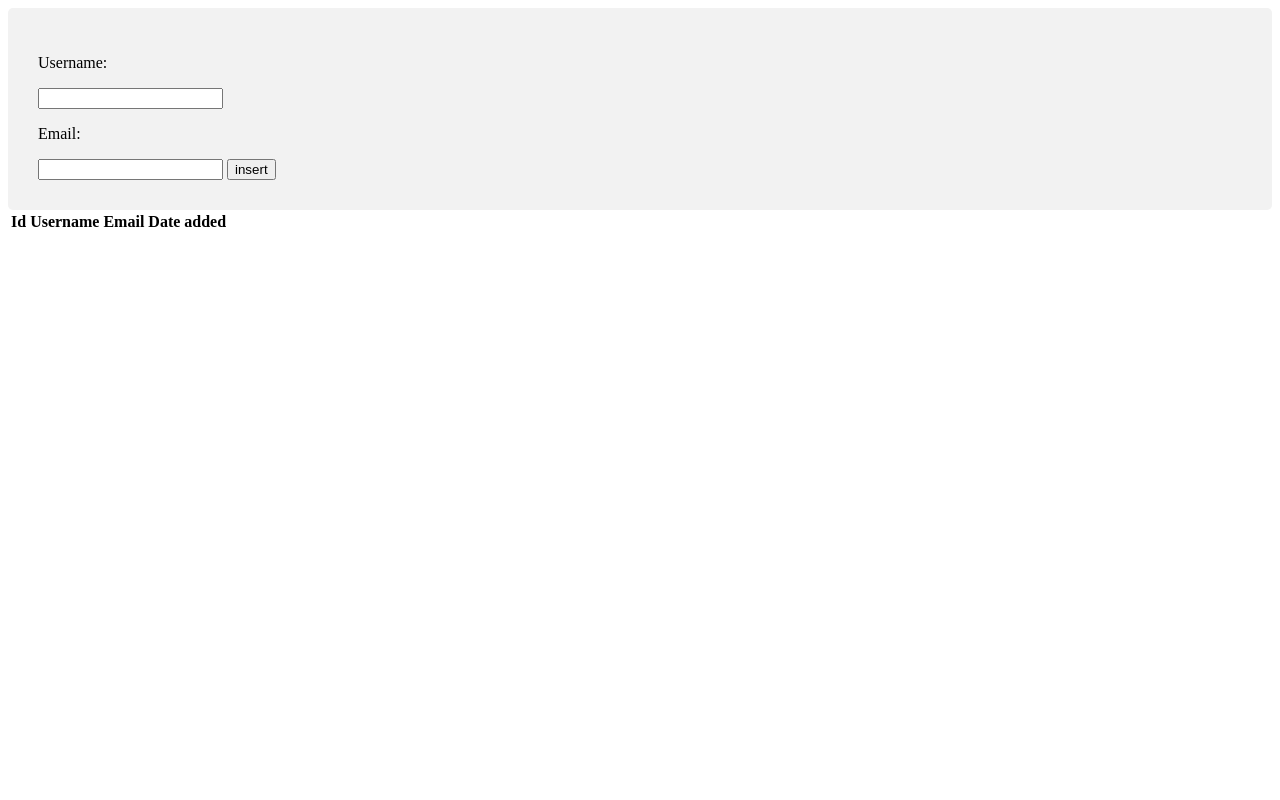
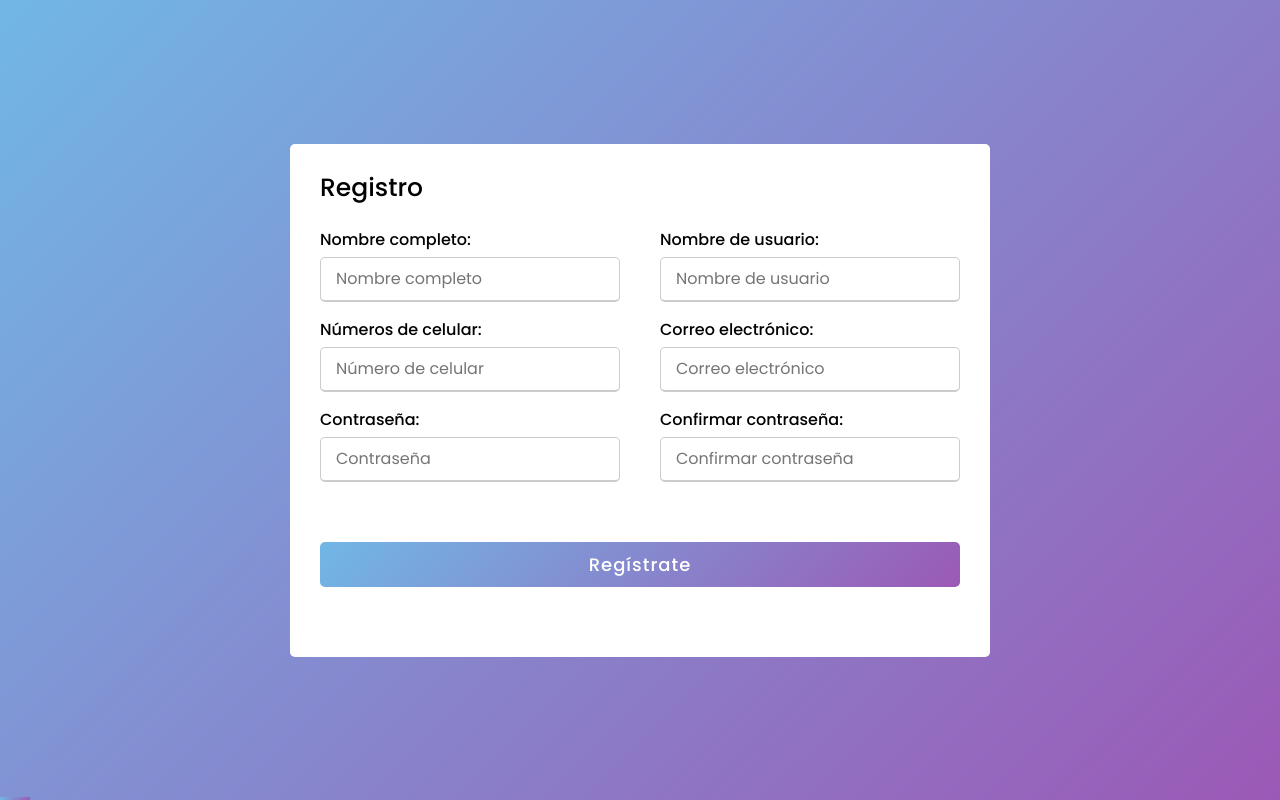
Before and after one commit to LuisFern873/Test, a Flask app: page /login in a window 1280 px wide. Run offline with Flask 2, Linux system fonts and the light colour scheme; lists and menus that the app fills with data are empty.

Commit message:
login css and migrate

```diff
--- a/app.py
+++ b/app.py
@@ -1,53 +1,94 @@
-from flask import Flask, render_template, request, redirect, url_for, jsonify
+from flask import Flask,render_template,request,abort,jsonify
 from flask_sqlalchemy import SQLAlchemy
+from flask_migrate import Migrate
 from datetime import datetime
 import sys
 
 app = Flask(__name__)
+db = SQLAlchemy(app)
+migrate = Migrate(app, db)
 
 URI = 'postgresql://postgres:conejowas12345@localhost:5432/test'
 app.config['SQLALCHEMY_DATABASE_URI'] = URI
 app.config['SQLALCHEMY_TRACK_MODIFICATIONS'] = False
 
-db = SQLAlchemy(app)
-
 class User(db.Model):
     __tablename__ = 'user'
-    id = db.Column(db.Integer, primary_key=True)
-    username = db.Column(db.String(80), unique=True, nullable=False)
-    email = db.Column(db.String(120), unique=True, nullable=False)
-    date_added = db.Column(db.DateTime(), default=datetime.utcnow)
+
+    id = db.Column(
+        db.Integer,
+        primary_key = True)
+
+    full_name = db.Column(
+        db.String(100),
+        nullable = False)
+
+    username = db.Column(
+        db.String(80),
+        unique = True,
+        nullable = False)
+
+    email = db.Column(
+        db.String(120),
+        unique = True,
+        nullable = False)
+
+    mobile_phone = db.Column(
+        db.String(20),
+        nullable = False)
+
+    password = db.Column(
+        db.String(200),
+        nullable = False)
+
+    date_added = db.Column(
+        db.DateTime(),
+        default = datetime.now)
 
     def __repr__(self):
-        return "id: {}\nusername: {}\nemail: {}\ndate_added: {}\n".format(self.id, self.username, self.email, self.date_added)
-
-db.create_all()
+        return "Username: {}".format(self.username)
 
 @app.route('/')
 def home():
     return render_template('home.html')
 
-# HTTP methods
 @app.route('/login', methods=["POST","GET"])
 def login():
-    user = User.query.filter(User.username == 'Luis')
-    print(user)
+    return render_template('login.html')
 
-    return render_template('login.html', users = User.query.all())
+@app.route('/users', methods=["POST","GET"])
+def users():
+    return render_template('users.html', users = User.query.all())
+
 
 @app.route('/login/user_added', methods=["POST","GET"])
 def login_new():
+    error = False
     response = {}
     try:
+        full_name = request.get_json()["fullname"]
         username = request.get_json()["username"]
         email = request.get_json()["email"]
+        mobile_phone = request.get_json()["phone"]
+        password = request.get_json()["password"]
 
-        user = User(username=username, email=email)
+        user = User(
+            full_name = full_name,
+            username = username,
+            email = email,
+            mobile_phone = mobile_phone,
+            password = password)
 
         db.session.add(user)
         db.session.commit()
+        # Esta acaa
+
+        response['fullname'] = user.full_name
         response['username'] = user.username
         response['email'] = user.email
+        response['phone'] = user.mobile_phone
+        response['password'] = user.password
+
     except Exception as exp:
         db.session.rollback()
         error = True
@@ -56,7 +97,10 @@ def login_new():
     finally:
         db.session.close()
 
-    return jsonify(response)
+    if error:
+        abort(500)
+    else:
+        return jsonify(response)
 
 if __name__ == "__main__":
     app.run(debug = True)
--- a/static/login.css
+++ b/static/login.css
@@ -1,6 +1,175 @@
-/* Style the container */
-.container {
+@import url('https://fonts.googleapis.com/css2?family=Poppins:wght@200;300;400;500;600&display=swap');
+
+*
+{
+    margin: 0;
+    padding: 0;
+    box-sizing: border-box;
+    font-family: 'Poppins', sans-serif;
+}
+
+body
+{
+    display: flex;
+    height: 100vh;
+    justify-content: center;
+    align-items: center;
+    background: linear-gradient(135deg,#71b7e6,#9b59b6);
+}
+
+.container
+{
+    max-width: 700px;
+    width: 100%;
+
+    background-color: #ffffff;
+
+    padding: 25px 30px;
     border-radius: 5px;
-    background-color: #f2f2f2;
-    padding: 30px;
 }
+
+.container .title
+{
+    font-size: 25px;
+    font-weight: 500;
+}
+
+.container .title::before
+{
+    content: '';
+    position: absolute;
+    left: 0;
+    bottom: 0;
+    height: 3px;
+    width: 30px;
+    background: linear-gradient(135deg,#71b7e6,#9b59b6);
+}
+
+.container form .user_details
+{
+    display: flex;
+    flex-wrap: wrap;
+    justify-content: space-between;
+    margin: 20px 0 12px 0;
+
+}
+
+form .user_details .input_box
+{
+    margin-bottom: 15px;
+    width: calc(100% / 2 - 20px);
+}
+
+.user_details .input_box .details
+{
+    display: block;
+    font-weight: 500;
+    margin-bottom: 5px;
+}
+
+/* Styles of Input Box */
+.user_details .input_box input
+{
+    height: 45px;
+    width: 100%;
+    outline: none;
+    border-radius: 5px;
+    border: 1px solid #ccc;
+    padding-left: 15px;
+    font-size: 16px;
+
+    border-bottom-width: 2px;
+    transition: all 0.3s ease;
+
+}
+
+.user_details .input_box input:focus,
+.user_details .input_box input:valid
+{
+    border-color: #9b59b6;
+}
+
+form .button
+{
+    height: 45px;
+    margin: 45px 0;
+}
+
+form .button input
+{
+    height: 100%;
+    width: 100%;
+    outline: none;
+
+    color: #fff;
+
+    border: none;
+
+    font-size: 18px;
+    font-weight: 500;
+    border-radius: 5px;
+    letter-spacing: 1px;
+
+    background: linear-gradient(135deg,#71b7e6,#9b59b6);
+}
+
+form .button input:hover
+{
+    background: linear-gradient(-135deg,#71b7e6,#9b59b6);
+    cursor: pointer;
+}
+
+
+/* Error Alert */
+/* The alert message box */
+
+.alert
+{
+    display: none;
+}
+
+#error
+{
+    padding: 20px;
+    background-color: #f44336; /* Red */
+    color: white;
+    margin-bottom: 15px;
+
+    border-radius: 5px;
+}
+
+/* The close button */
+.closebtn
+{
+    margin-left: 15px;
+    color: white;
+    font-weight: bold;
+    float: right;
+    font-size: 22px;
+    line-height: 20px;
+    cursor: pointer;
+    transition: 0.3s;
+}
+
+/* When moving the mouse over the close button */
+.closebtn:hover
+{
+    color: black;
+}
+
+/* WELCOME */
+
+.ad
+{
+    display: none;
+}
+
+#welcome
+{
+    padding: 20px;
+    background-color: #56f003; /* Red */
+    color: white;
+    margin-bottom: 15px;
+
+    border-radius: 5px;
+}
--- a/templates/login.html
+++ b/templates/login.html
@@ -7,69 +7,59 @@
 {% block body %}
 
 <div class="container">
+    <div class="title">Registro</div>
     <form id = 'form' action='/login/user_added' method="POST">
-        <p>Username:</p>
-        <input id = 'username' type="text" name="username"/>
-        <p>Email:</p>
-        <input id = 'email' type="text" name="email"/>
+        <div class="user_details">
 
-        <input type="submit" value="insert" />
-    </form>
+            <div class="input_box">
+                <span class="details">Nombre completo:</span>
+                <input id = 'fullname' type="text" name="fullname" placeholder="Nombre completo" required/>
             </div>
 
+            <div class="input_box">
+                <span class="details">Nombre de usuario:</span>
+                <input id = 'username' type="text" name="username" placeholder="Nombre de usuario" required/>
+            </div>
 
-<table>
-    <tr>
-        <th>Id</th>
-        <th>Username</th>
-        <th>Email</th>
-        <th>Date added</th>
-    </tr>
-    <!-- Jinja2 -->
-    {% for user in users %}
-        <tr>
-            <th>{{user.id}}</th>
-            <th>{{user.username}}</th>
-            <th>{{user.email}}</th>
-            <th>{{user.date_added}}</th>
-        </tr>
-    {% endfor %}
-    <tr>
-        <th></th>
-        <th id = 'usernames'></th>
-        <th id = 'emails'></th>
-        <th></th>
-    </tr>
-</table>
+            <div class="input_box">
+                <span class="details">Números de celular:</span>
+                <input id = 'phone' type="text" name="phone" placeholder="Número de celular" required/>
+            </div>
 
-<script>
-    const username_input = document.getElementById('username')
-    const email_input = document.getElementById('email')
+            <div class="input_box">
+                <span class="details">Correo electrónico:</span>
+                <input id = 'email' type="text" name="email" placeholder="Correo electrónico" required/>
+            </div>
 
-    document.getElementById('form').onsubmit = function(e) {
-        e.preventDefault(); // prevent something go wrong by sending data to the form
-        const username = username_input.value;
-        const email = email_input.value;
+            <div class="input_box">
+                <span class="details">Contraseña:</span>
+                <input id = 'password' type="text" name="password" placeholder="Contraseña" required/>
+            </div>
 
-        fetch('/login/user_added',{
-            method: 'POST',
-            body: JSON.stringify({'username': username, 'email': email}),
-            headers: {'Content-Type': 'application/json'}
-        }). then(response => response.json()
-        ).then(function(jsonResponse) {
-            console.log("jsonResponse: ", jsonResponse);
+            <div class="input_box">
+                <span class="details">Confirmar contraseña:</span>
+                <input id = 'cpassword' type="text" name="cpassword" placeholder="Confirmar contraseña" required/>
+            </div>
 
-            const usnm = document.createElement('usnm');
-            const eml = document.createElement('eml');
+        </div>
+        <div class="button">
+            <input type="submit" value="Regístrate" />
+        </div>
+    </form>
+    <!-- Error alert button -->
+    <div id="error" class="alert">
+        <span class="closebtn" onclick="this.parentElement.style.display='none';">&times;</span>
+        ¡Prueba otro nombre de usuario o email!
+    </div>
 
-            usnm.innerHTML = jsonResponse['username'];
-            eml.innerHTML = jsonResponse['email'];
+    <div id="welcome" class="ad">
+        <span class="closebtn" onclick="this.parentElement.style.display='none';">&times;</span>
+        ¡Bienvenid@! <p id="full"> </p>
+    </div>
 
-            document.getElementById('usernames').appendChild(usnm);
-            document.getElementById('emails').appendChild(eml);
-        });
-    }
+</div>
 
-</script>
+<script src="static/index.js"></script>
+
 
 {% endblock body %}
```
Also changed, not shown: static/index.js (added, +52 -0 lines), templates/users.html (added, +31 -0 lines), 1 other file. Lines whose indentation alone changed are shown as unchanged.
